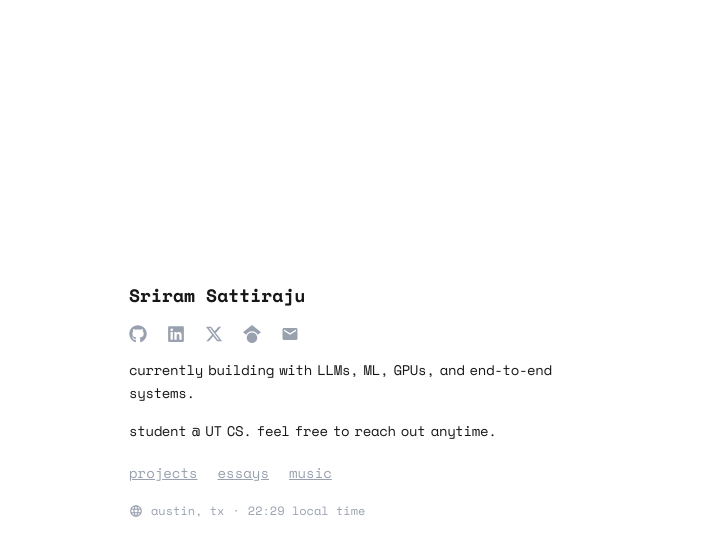
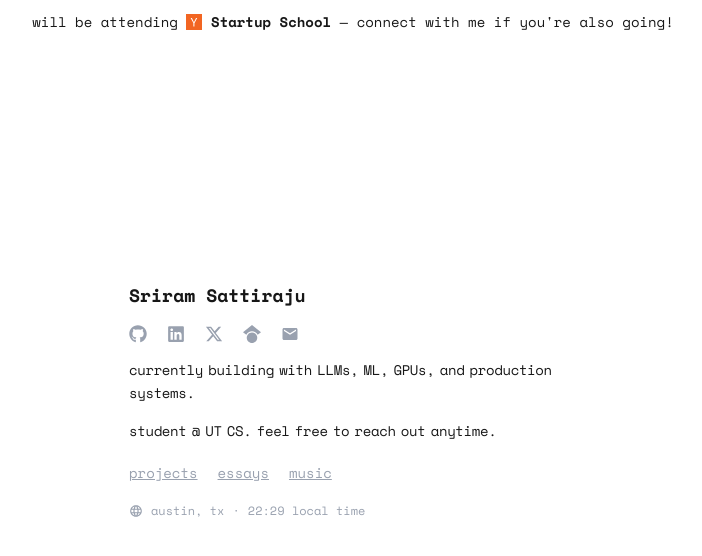
Before and after one commit to srirsatt/portfolio, a Next.js app: page / in a window 1280 px wide. Shown: the top 556 px of the page, without its empty margins (287-989 px from the left). Built offline with nearby package versions, Linux system fonts and the light colour scheme.

Commit message:
added YC startup school banner

```diff
--- a/package.json
+++ b/package.json
@@ -9,6 +9,7 @@
     "lint": "eslint"
   },
   "dependencies": {
+    "canvas-confetti": "^1.9.4",
     "next": "16.2.1",
     "react": "19.2.4",
     "react-dom": "19.2.4",
@@ -16,6 +17,7 @@
   },
   "devDependencies": {
     "@tailwindcss/postcss": "^4",
+    "@types/canvas-confetti": "^1.9.0",
     "@types/node": "^20",
     "@types/react": "^19",
     "@types/react-dom": "^19",
--- /dev/null
+++ b/src/app/components/Banner.tsx
@@ -0,0 +1,54 @@
+"use client";
+
+import { useRef } from "react";
+import confetti from "canvas-confetti";
+import { SiYcombinator } from "react-icons/si";
+
+export default function Banner() {
+  const textRef = useRef<HTMLSpanElement>(null);
+  const cooldown = useRef(false);
+
+  const handleMouseEnter = () => {
+    if (cooldown.current || !textRef.current) return;
+    cooldown.current = true;
+    setTimeout(() => { cooldown.current = false; }, 1200);
+
+    const rect = textRef.current.getBoundingClientRect();
+    const leftX = rect.left / window.innerWidth;
+    const rightX = rect.right / window.innerWidth;
+    const y = (rect.top + rect.height / 2) / window.innerHeight;
+
+    confetti({
+      particleCount: 18,
+      angle: 150,
+      spread: 50,
+      startVelocity: 18,
+      scalar: 0.7,
+      origin: { x: leftX, y },
+      colors: ["#F26522", "#d4d4d4"],
+    });
+
+    confetti({
+      particleCount: 18,
+      angle: 30,
+      spread: 50,
+      startVelocity: 18,
+      scalar: 0.7,
+      origin: { x: rightX, y },
+      colors: ["#F26522", "#d4d4d4"],
+    });
+  };
+
+  return (
+    <div className="fixed top-0 left-0 w-full text-center pt-3 text-sm z-10 cursor-pointer">
+      <span ref={textRef} onMouseEnter={handleMouseEnter} className="inline-block">
+        will be attending{" "}
+        <a href="https://events.ycombinator.com/startup-school-2026" className="font-bold">
+          <SiYcombinator style={{ color: "#F26522", display: "inline-block", verticalAlign: "-0.2em" }} size={16} />
+          {" "}Startup School
+        </a>
+        {" "}— connect with me if you&apos;re also going!
+      </span>
+    </div>
+  );
+}
--- a/src/app/layout.tsx
+++ b/src/app/layout.tsx
@@ -1,6 +1,7 @@
 import type { Metadata } from "next";
 import { Geist, Geist_Mono } from "next/font/google";
 import { Space_Mono } from "next/font/google";
+import Banner from "./components/Banner";
 import "./globals.css";
 
 const spaceMono = Space_Mono({
@@ -35,7 +36,10 @@ export default function RootLayout({
       lang="en"
       className={`${spaceMono.variable} ${spaceMono.className} antialiased`}
     >
-      <body className="min-h-full flex flex-col">{children}</body>
+      <body className="min-h-full flex flex-col">
+        <Banner />
+        {children}
+      </body>
     </html>
   );
 }
--- a/src/app/page.tsx
+++ b/src/app/page.tsx
@@ -37,34 +37,34 @@ function LocalTime() {
 }
 const CHARS = "ABCDEFGHIJKLMNOPQRSTUVWXYZabcdefghijklmnopqrstuvwxyz0123456789@._-";
 
+type DisplayChar = { char: string; scrambling: boolean };
+
 function useScramble() {
-  const [displayText, setDisplayText] = useState(ORIGINAL_NAME);
+  const [displayChars, setDisplayChars] = useState<DisplayChar[]>(
+    ORIGINAL_NAME.split("").map((char) => ({ char, scrambling: false }))
+  );
   const intervalRef = useRef<NodeJS.Timeout | null>(null);
 
   const scrambleTo = useCallback((target: string) => {
     if (intervalRef.current) clearInterval(intervalRef.current);
 
-    // Pad target to match length for smoother effect
     const padded = target.padEnd(ORIGINAL_NAME.length);
     let iteration = 0;
 
     intervalRef.current = setInterval(() => {
-      setDisplayText(
-        padded
-          .split("")
-          .map((char, i) => {
-            if (i < iteration) return padded[i];
-            if (char === " ") return " ";
-            return CHARS[Math.floor(Math.random() * CHARS.length)];
-          })
-          .join("")
+      setDisplayChars(
+        padded.split("").map((char, i) => {
+          if (i < iteration) return { char: padded[i], scrambling: false };
+          if (char === " ") return { char: " ", scrambling: false };
+          return { char: CHARS[Math.floor(Math.random() * CHARS.length)], scrambling: true };
+        })
       );
 
       iteration += 1;
 
       if (iteration > padded.length) {
         if (intervalRef.current) clearInterval(intervalRef.current);
-        setDisplayText(target);
+        setDisplayChars(target.split("").map((char) => ({ char, scrambling: false })));
       }
     }, 30);
   }, []);
@@ -73,7 +73,7 @@ function useScramble() {
     scrambleTo(ORIGINAL_NAME);
   }, [scrambleTo]);
 
-  return { displayText, scrambleTo, reset };
+  return { displayChars, scrambleTo, reset };
 }
 
 const socials = [
@@ -105,13 +105,20 @@ const socials = [
 ];
 
 export default function Home() {
-  const { displayText, scrambleTo, reset } = useScramble();
+  const { displayChars, scrambleTo, reset } = useScramble();
 
   return (
     <div className="min-h-screen flex items-center justify-center p-8 sm:p-12">
       <div className="w-full max-w-md text-left">
         <h1 className="font-[var(--font-space-mono)] font-bold text-lg whitespace-pre">
-          {displayText}
+          {displayChars.map((item, i) => (
+            <span
+              key={i}
+              style={{ color: "inherit" }}
+            >
+              {item.char}
+            </span>
+          ))}
         </h1>
         <div className="flex space-x-5 my-4">
           {socials.map((social) => (
@@ -132,7 +139,7 @@ export default function Home() {
           className="font-[var(--font-space-mono)] text-sm tracking-tight leading-relaxed"
           style={{ wordSpacing: "-3px" }}
         >
-          currently building with LLMs, ML, GPUs, and end-to-end systems.
+          currently building with LLMs, ML, GPUs, and production systems.
         </p>
         <p
           className="font-[var(--font-space-mono)] text-sm tracking-tight leading-relaxed mt-4"
```
Also changed, not shown: src/app/globals.css (line endings or trailing spaces), 1 other file (tests, documents, lock files or other folders).
